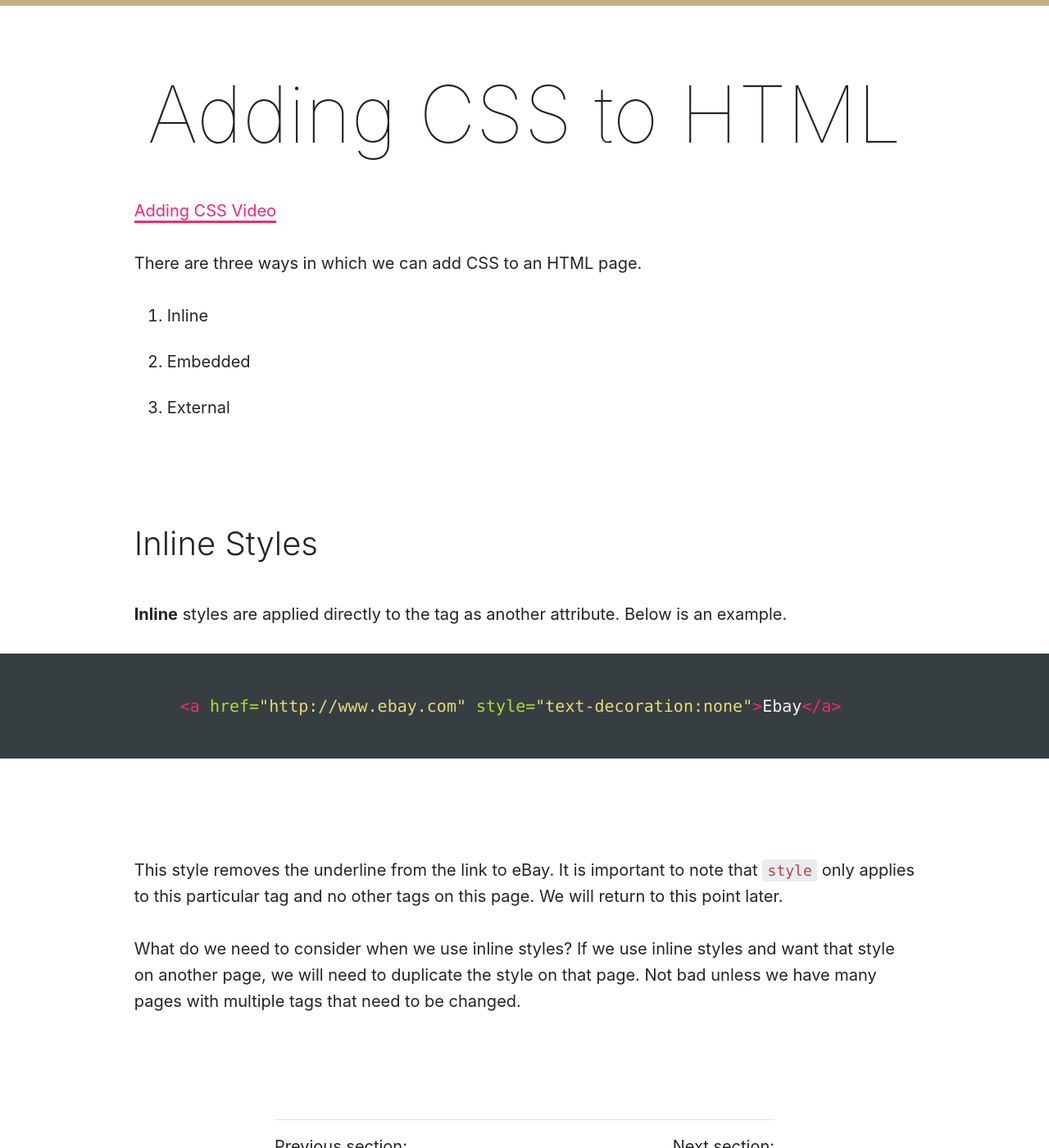
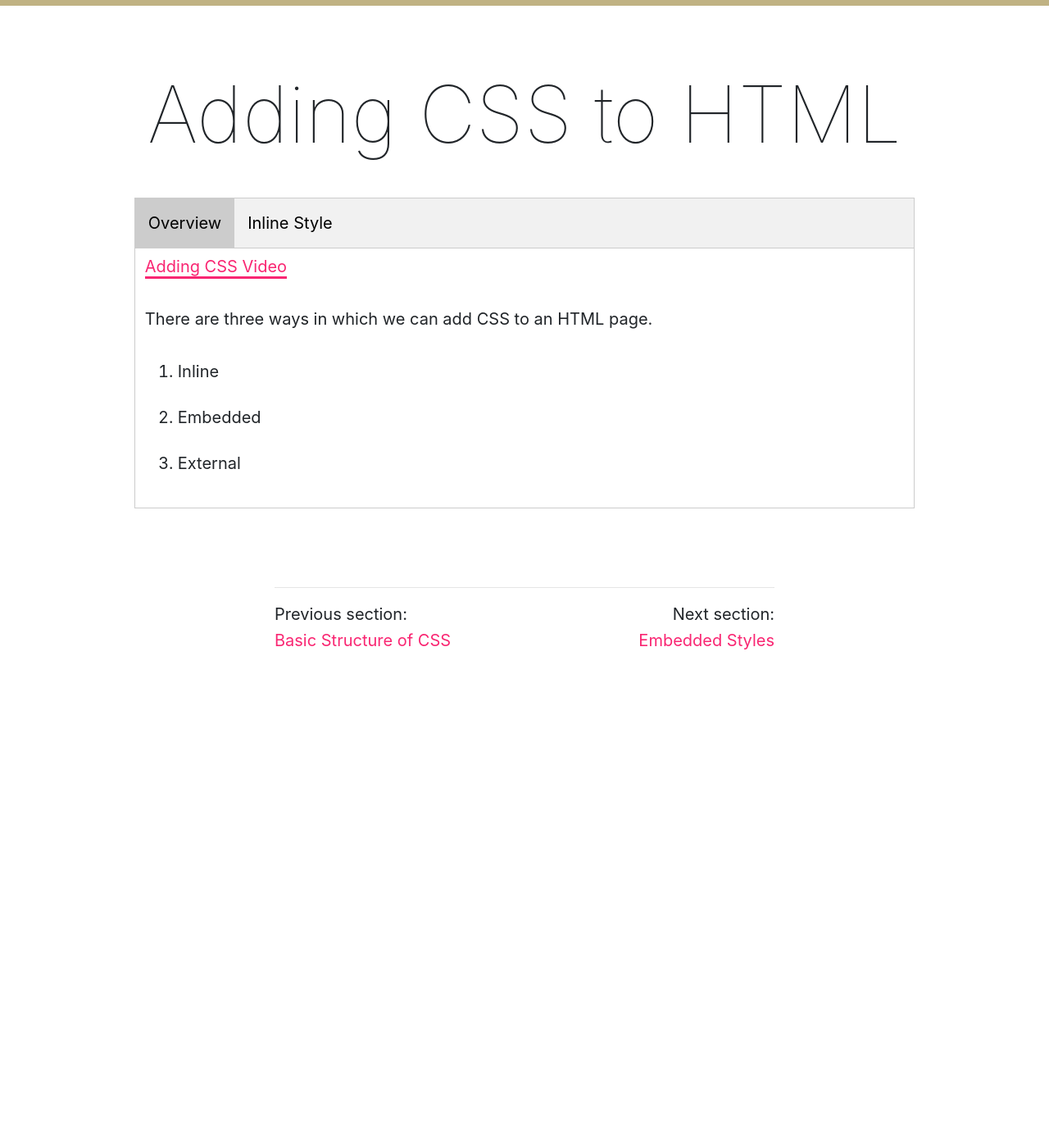
Before and after one commit to Montana-Media-Arts/120_CreativeCoding1-Fall2020, a Jekyll site: the page built from modules/week-7/_posts/2017-01-04-adding-css.md, in a window 1280 px wide and 1400 px high, scrolled down 340 px. Shown: the whole window at 82% size. Built offline with Jekyll 4.4.1, drawn with Linux system fonts in a browser that asks for light colours; nearby versions of some CDN libraries; a script that is not in the unit is left out; after the commit the page ends 1153 px from its top, so only the background shows below that.

Commit message:
update files

````diff
--- a/modules/week-7/_posts/2017-01-04-adding-css.md
+++ b/modules/week-7/_posts/2017-01-04-adding-css.md
@@ -6,22 +6,39 @@ jotted: true
 
 # Adding CSS to HTML
 
+<div class="tab">
+  <button class="tablinks active" onclick="openTab(event, 'Overview')">Overview</button>
+   <button class="tablinks" onclick="openTab(event, 'Inline')">Inline Style</button>
+
+</div>
+
+<!-- Tab content -->
+<div id="Overview" class="tabcontent" style="display:block">
+
 <p><a href="//www.youtube.com/embed/ZJxsUddqZrw" data-lity>Adding CSS Video</a></p>
 
-There are three ways in which we can add CSS to an HTML page.
+<p>There are three ways in which we can add CSS to an HTML page.</p>
+<ol>
+<li>Inline</li>
+<li>Embedded</li>
+<li>External</li>
+</ol>
+</div>
 
-1. Inline
-2. Embedded
-3. External
+<div id="Inline" class="tabcontent">
 
-### Inline Styles
+<p><b>Inline</b> styles are applied directly to the tag as another attribute.  Below is an example.</p>
 
-**Inline** styles are applied directly to the tag as another attribute.  Below is an example.
+<div class="tabhtml" markdown="1">
 
 ```html
 <a href="http://www.ebay.com" style="text-decoration:none">Ebay</a>
 ```
 
-This style removes the underline from the link to eBay.  It is important to note that `style` only applies to this particular tag and no other tags on this page.  We will return to this point later.
+</div>
 
-What do we need to consider when we use inline styles? If we use inline styles and want that style on another page, we will need to duplicate the style on that page.  Not bad unless we have many pages with multiple tags that need to be changed.
+<p>This style removes the underline from the link to eBay.  It is important to note that <b>style</b> only applies to this particular tag and no other tags on this page.  We will return to this point later.</p>
+
+<p>What do we need to consider when we use inline styles? If we use inline styles and want that style on another page, we will need to duplicate the style on that page.  Not bad unless we have many pages with multiple tags that need to be changed.</p>
+
+</div>
````
Also changed, not shown: modules/week-7/_posts/2017-01-03-basic-structure.md (+4 -4 lines).
